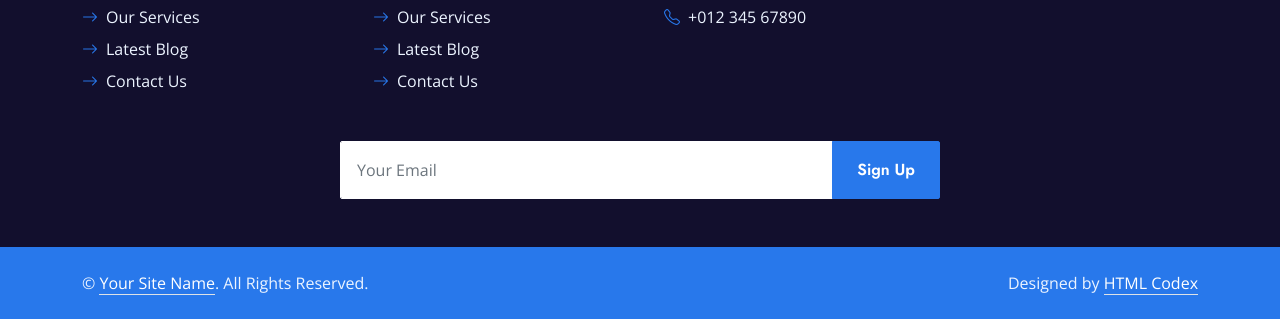
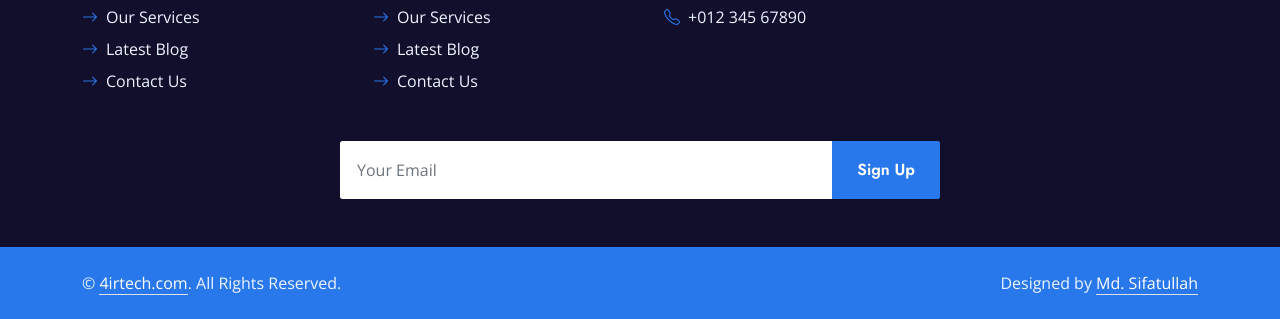
Before and after one commit to rhnayeem/4irtech, a plain HTML site: page about.html in a window 1280 px wide. Shown: the part 2113-2432 px from the top of the page. Drawn offline with nearby package versions, Linux system fonts and the light colour scheme.

Commit message:
change bottom header

```diff
--- a/about.html
+++ b/about.html
@@ -227,10 +227,10 @@
         <div class="container">
             <div class="row g-5">
                 <div class="col-md-6 text-center text-md-start">
-                    <p class="mb-md-0">&copy; <a class="text-white border-bottom" href="#">Your Site Name</a>. All Rights Reserved.</p>
+                    <p class="mb-md-0">&copy; <a class="text-white border-bottom" href="#">4irtech.com</a>. All Rights Reserved.</p>
                 </div>
                 <div class="col-md-6 text-center text-md-end">
-                    <p class="mb-0">Designed by <a class="text-white border-bottom" href="https://htmlcodex.com">HTML Codex</a></p>
+                    <p class="mb-0">Designed by <a class="text-white border-bottom" href="https://htmlcodex.com">Md. Sifatullah</a></p>
                 </div>
             </div>
         </div>
```
Also changed, not shown: blog.html (+2 -2 lines), contact.html (+2 -2 lines), detail.html (+2 -2 lines), index.html (+2 -2 lines), price.html (+2 -2 lines), service.html (+2 -2 lines), team.html (+2 -2 lines), testimonial.html (+2 -2 lines), LICENSE.txt, READ-ME.txt.
